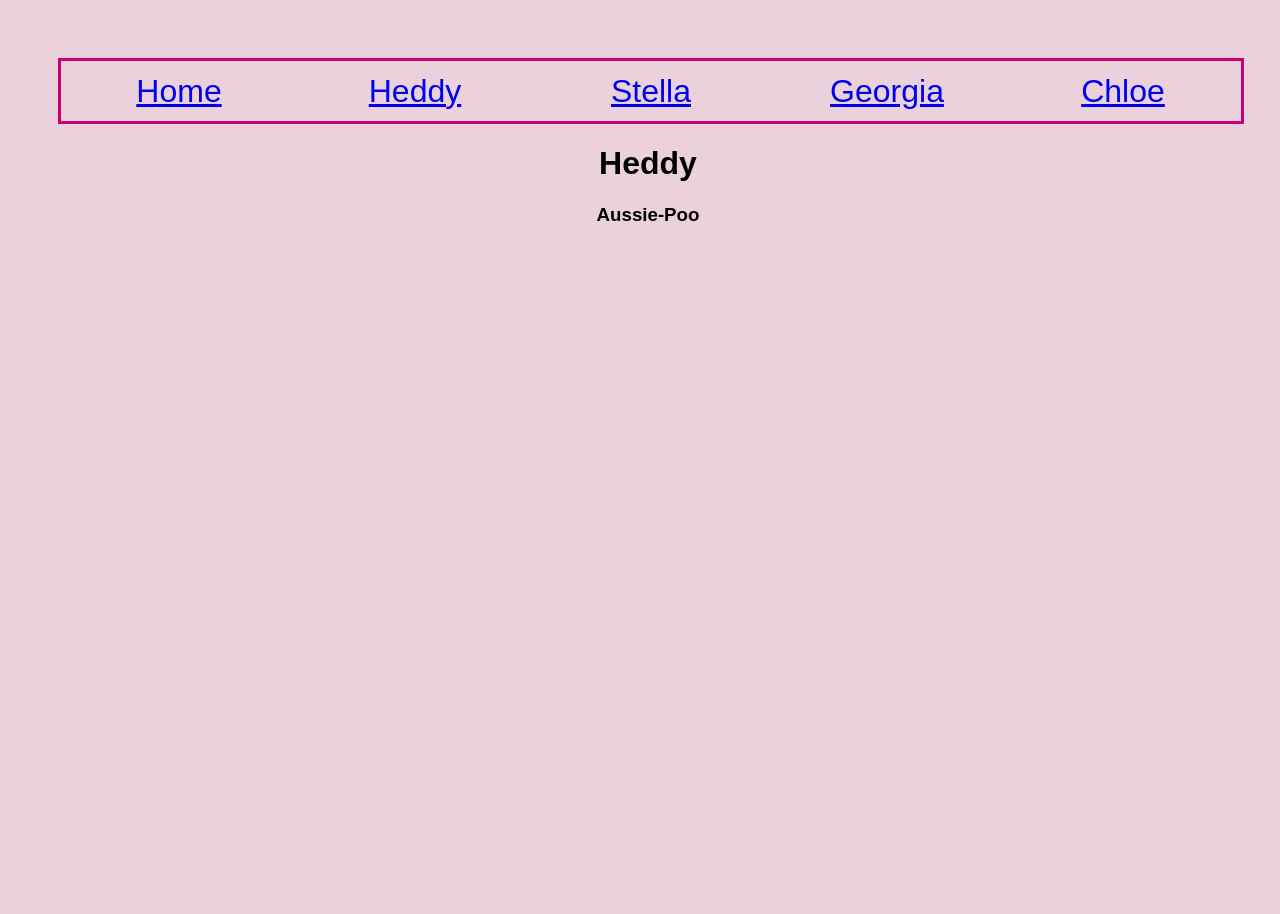
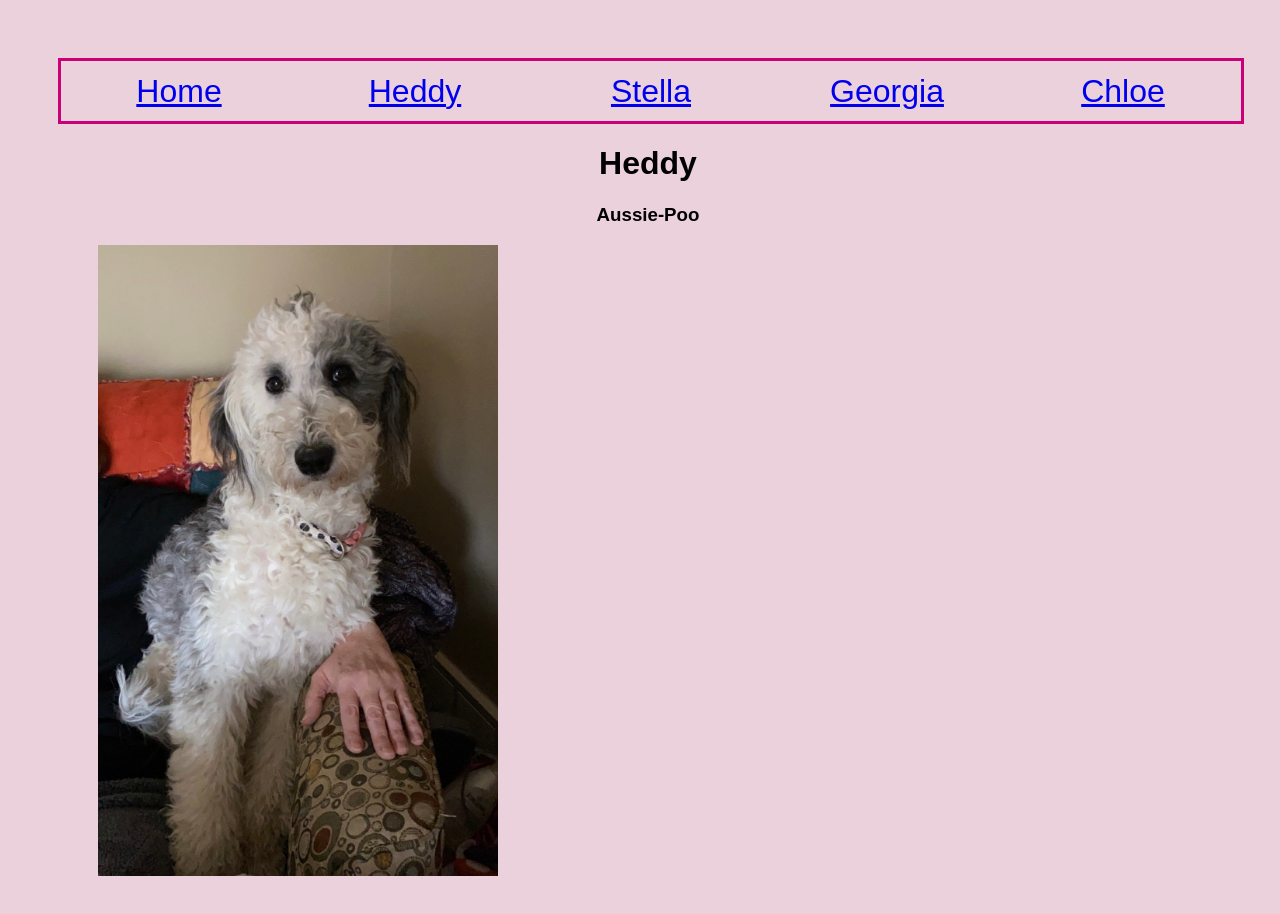
Before and after one commit to J4502-SS22/dalke-portfolio-site, a plain HTML site: page resume.html in a window 1280 px wide. Before the commit the page ends 800 px from the top, so only its background shows below. Drawn offline with Linux system fonts and the light colour scheme.

Commit message:
Update resume.html

```diff
--- a/resume.html
+++ b/resume.html
@@ -17,6 +17,10 @@
   </nav>
     <h1> <center> Heddy </center> </h1>
     <h3> <center> Aussie-Poo </center></h3>
-
+    <figure id="signs">
+    <img src="img/IMG_6926.jpg"
+width="400"
+height"auto"
+    alt=" Black and white austrailian shepard poodle mix sitting on a green spotted chair" >
   </body>
 </html>
```
